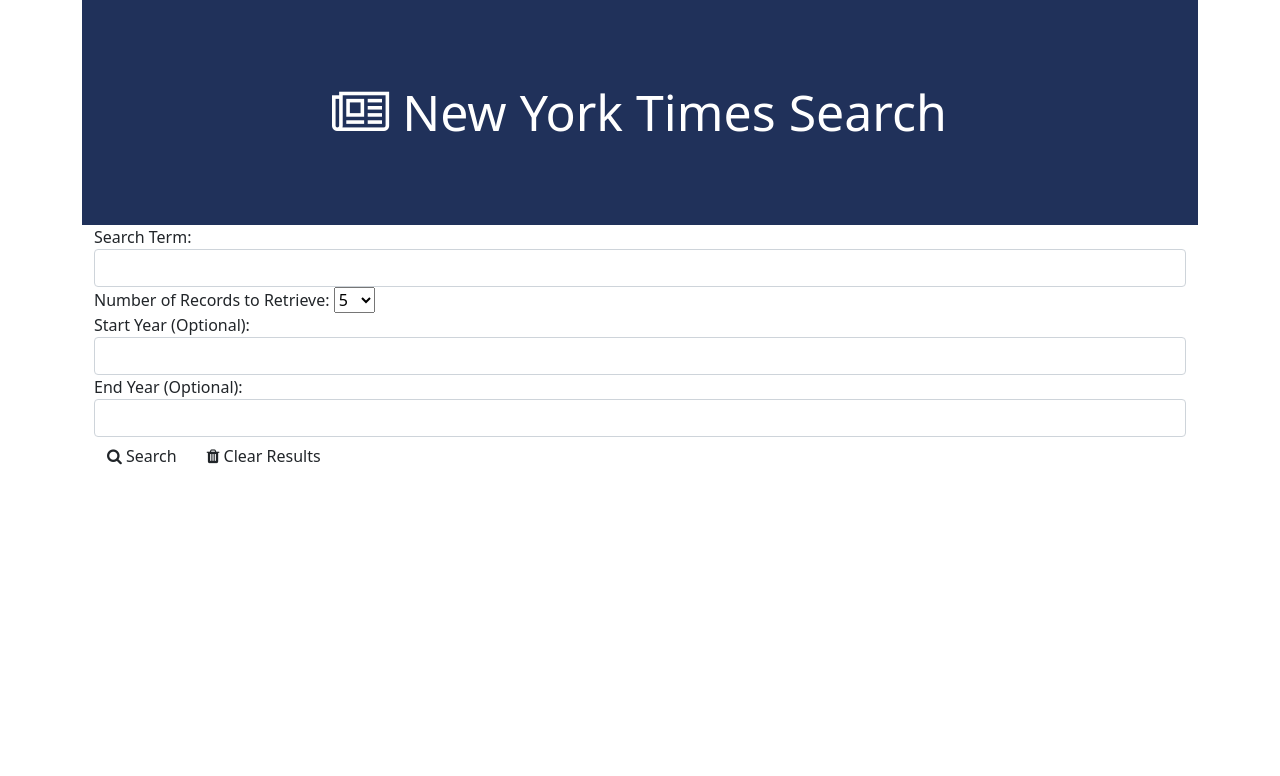
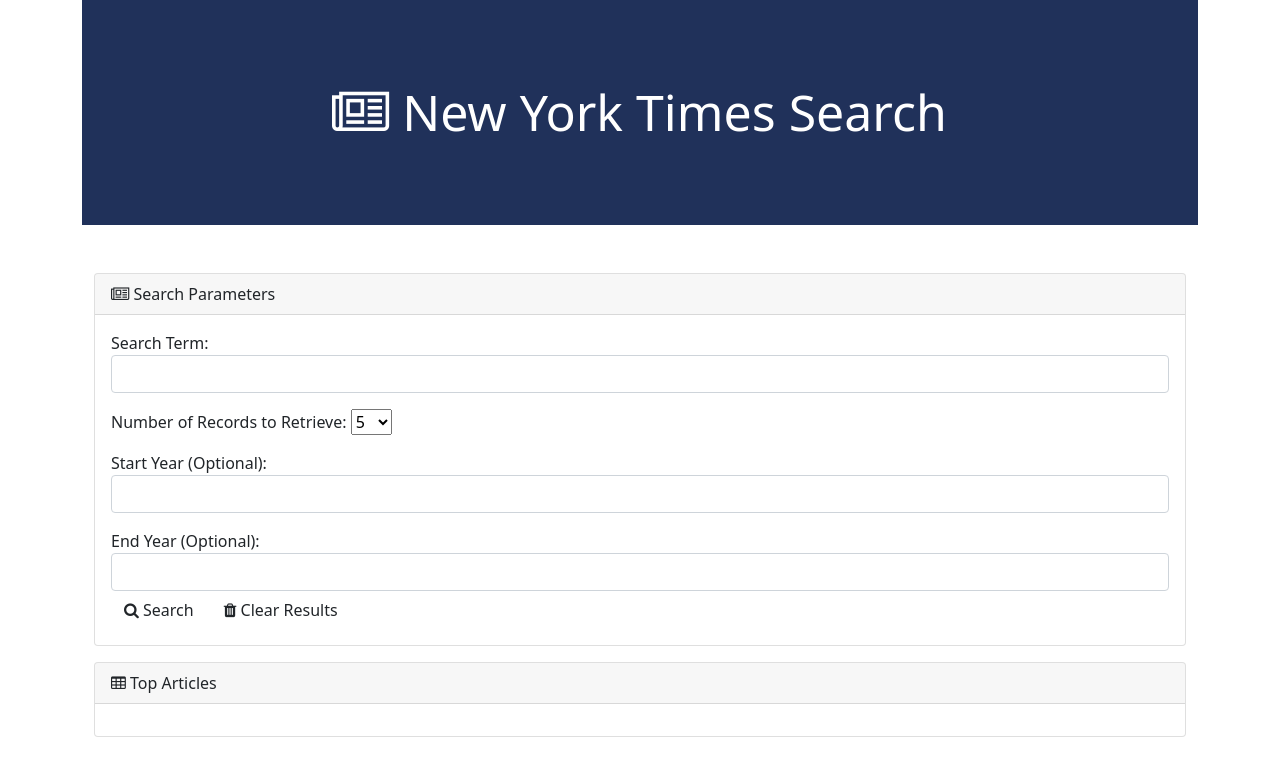
Before and after one commit to Oliviapark113/nytimes_research, a plain HTML site: page index.html in a window 1280 px wide. Drawn offline with nearby package versions, Linux system fonts and the light colour scheme; no server answers.

Commit message:
Updated html

```diff
--- a/index.html
+++ b/index.html
@@ -17,12 +17,17 @@
 
     <div class="container">
 
+        <div class="card mt-5">
+            <div class="card-header"><i class="fa fa-newspaper-o" aria-hidden="true"></i>
+              Search Parameters
+            </div>
+            <div class="card-body">
                 <form role="form">
                     <div class="form-group">
                         <label for="search">Search Term:</label>
                         <input type="text" class="form-control" id="search-term">
                     </div>
-            <div class="form-group">
+                    <div class="form-group mt-3">
                         <label for="pwd">Number of Records to Retrieve:</label>
                         <select id="article-count" class="custom-select" aria-labelledby="dropdownMenuButton">
                         <option selected value="1">1</option>
@@ -30,11 +35,11 @@
                         <option value="10">10</option>
                         </select>
                     </div>
-            <div class="form-group">
+                    <div class="form-group mt-3">
                         <label for="start-year">Start Year (Optional):</label>
                         <input type="text" class="form-control" id="start-year">
                     </div>
-            <div class="form-group">
+                    <div class="form-group mt-3">
                         <label for="end-year">End Year (Optional):</label>
                         <input type="text" class="form-control" id="end-year">
                     </div>
@@ -43,6 +48,18 @@
                     <button class="btn btn-default" id="clear-all">
                         <i class="fa fa-trash"></i> Clear Results</button>
                 </form>
+            </div>
+        </div>
+
+        <div class="card mt-3">
+            <div class="card-header"><i class="fa fa-table" aria-hidden="true"></i>
+              Top Articles
+            </div>
+            <div class="card-body">
+
+            </div>
+          </div>
+
     </div><!-- End of body container  -->
 
     <script src="https://cdnjs.cloudflare.com/ajax/libs/jquery/3.5.1/jquery.min.js" integrity="sha512-bLT0Qm9VnAYZDflyKcBaQ2gg0hSYNQrJ8RilYldYQ1FxQYoCLtUjuuRuZo+fjqhx/qtq/1itJ0C2ejDxltZVFg==" crossorigin="anonymous"></script>
```
Lines whose indentation alone changed are shown as unchanged.
